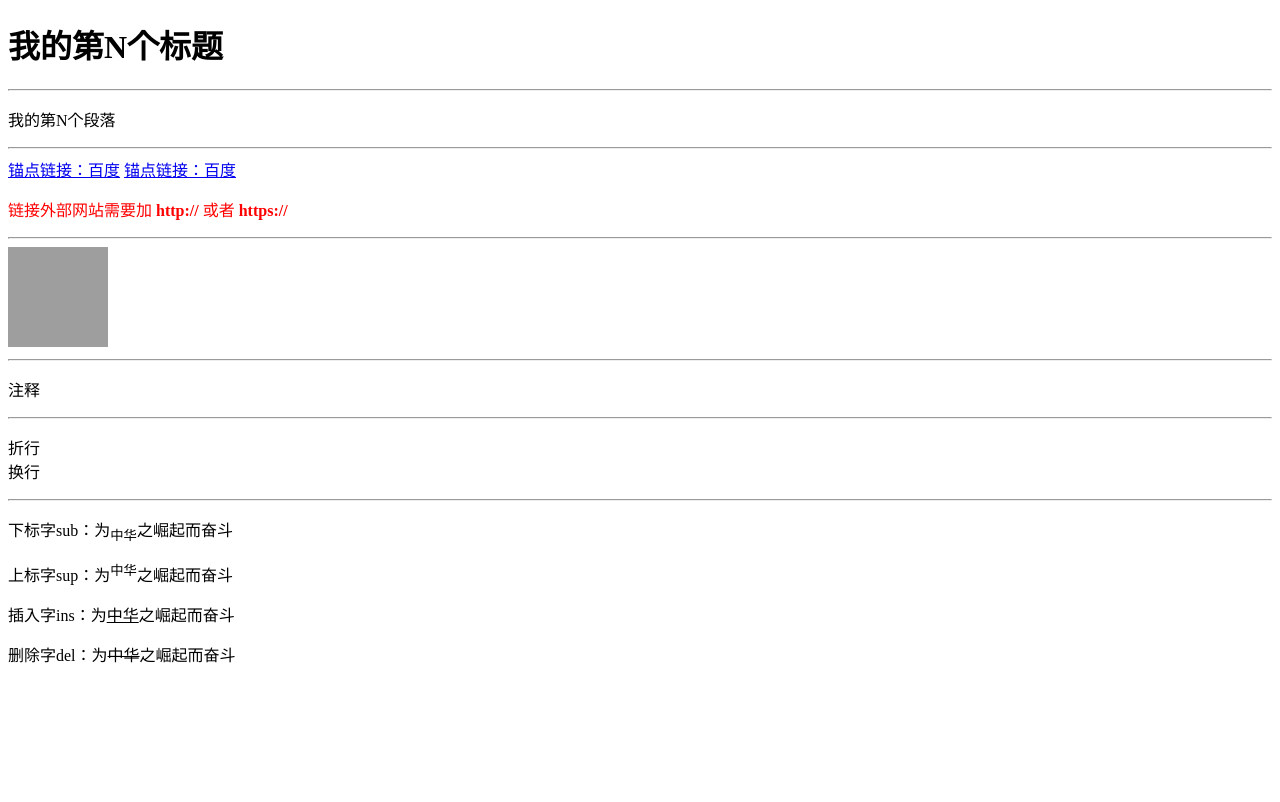
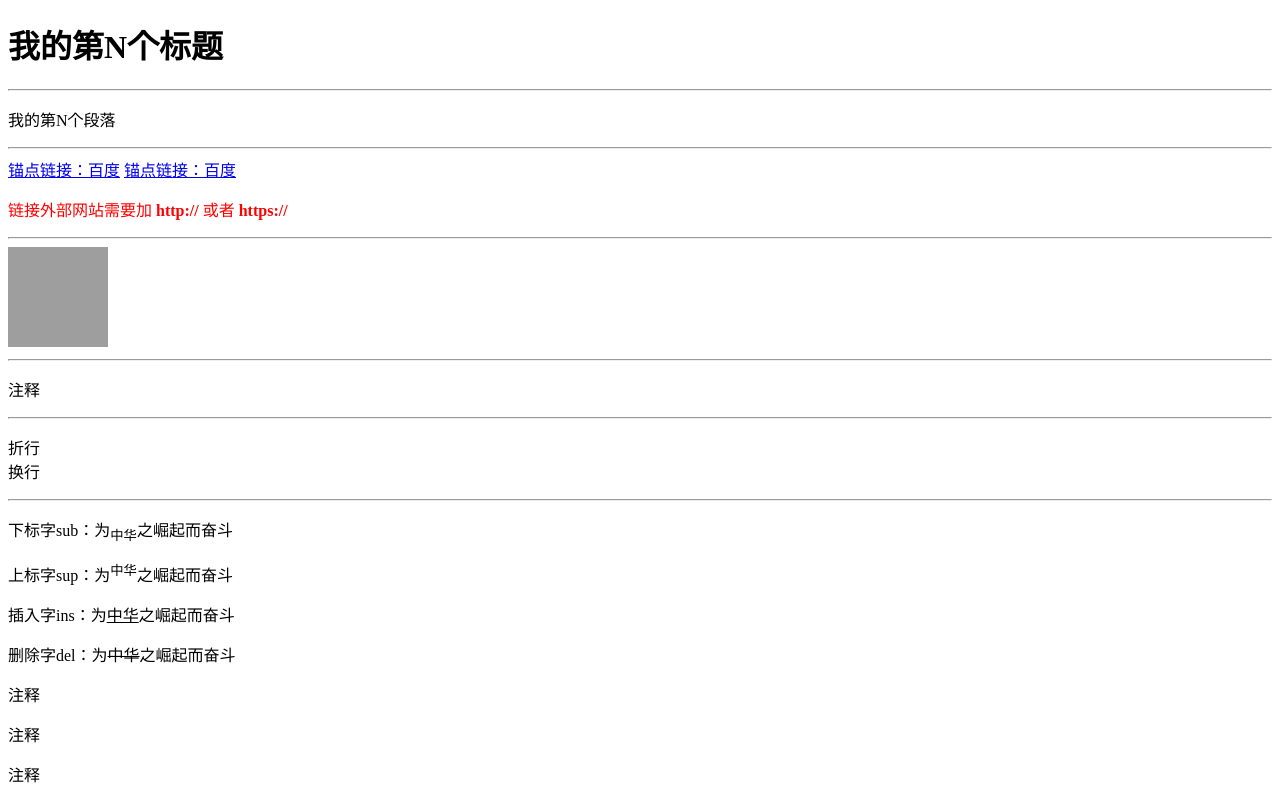
Before and after one commit to JSAnntQ/AnntQ, a plain HTML site: page demo.html in a window 1280 px wide. Drawn offline with Linux system fonts and the light colour scheme; grey boxes are pictures that could not be loaded.

Commit message:
2017-10-31 10:56 No.2

```diff
--- a/demo.html
+++ b/demo.html
@@ -26,7 +26,7 @@
 			<p>插入字ins：为<ins>中华</ins>之崛起而奋斗</p>
 			<p>删除字del：为<del>中华</del>之崛起而奋斗</p>
 		</div>
-
+		<p> 注释 <!--这是一个注释 --></p><p> 注释 <!--这是一个注释 --></p><p> 注释 <!--这是一个注释 --></p>
 
 	</body>
 </html>
```
